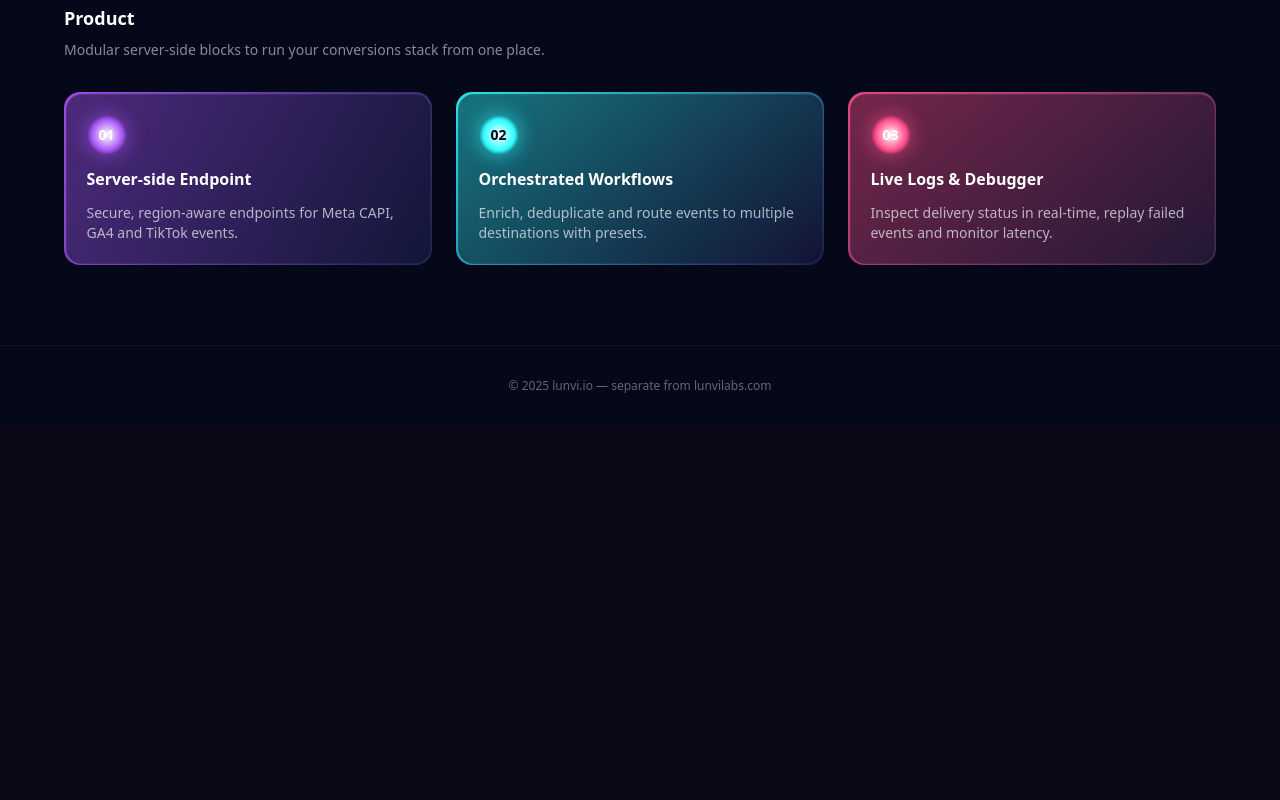
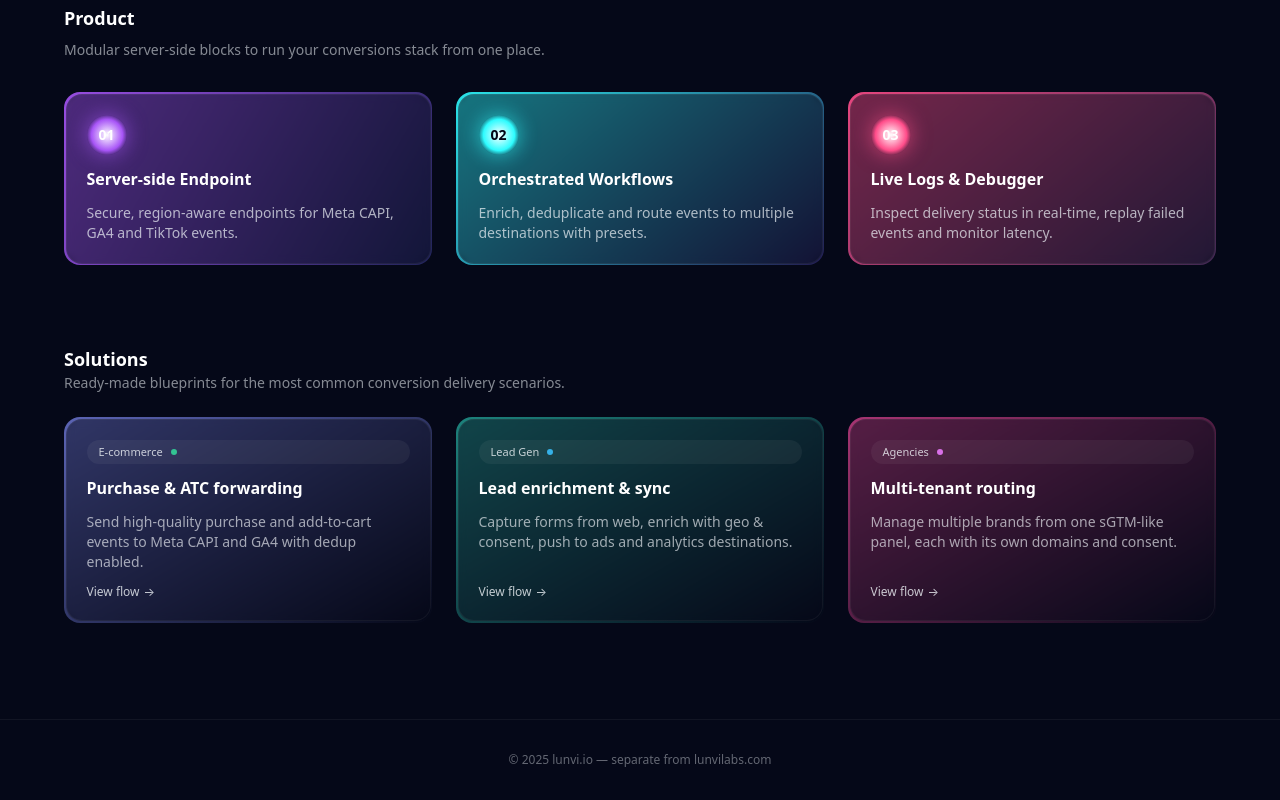
Before and after one commit to tugbaarslanw/lunvi-io, a Next.js app: page / in a window 1280 px wide. Shown: the part 874-1674 px from the top of the page. Before the commit the page ends 1300 px from the top, so only its background shows below. Built offline with nearby package versions, Linux system fonts and the light colour scheme.

Commit message:
Update page.tsx

```diff
--- a/app/page.tsx
+++ b/app/page.tsx
@@ -314,6 +314,79 @@ export default function Home() {
           </div>
         </section>
 
+        {/* SOLUTIONS SECTION */}
+        <section className="mx-auto w-full max-w-6xl px-4 lg:px-0 pb-24">
+          <div className="flex items-center justify-between gap-4 mb-6">
+            <div>
+              <h2 className="text-lg font-semibold">Solutions</h2>
+              <p className="text-sm text-slate-100/55">
+                Ready-made blueprints for the most common conversion delivery scenarios.
+              </p>
+            </div>
+          </div>
+
+          <div className="grid gap-6 md:grid-cols-3">
+            {/* solution 1 */}
+            <div className="relative rounded-2xl bg-[linear-gradient(150deg,rgba(129,140,248,0.7),rgba(15,23,42,0))] p-[1.5px]">
+              <div className="h-full rounded-2xl bg-[#060918]/50 border border-white/5 backdrop-blur-sm p-5 flex flex-col gap-3">
+                <div className="inline-flex items-center gap-2 rounded-full bg-white/5 px-3 py-1 text-[11px] text-slate-100/80">
+                  E-commerce
+                  <span className="h-1.5 w-1.5 rounded-full bg-emerald-400/90" />
+                </div>
+                <h3 className="font-semibold text-white">
+                  Purchase & ATC forwarding
+                </h3>
+                <p className="text-sm text-slate-100/65">
+                  Send high-quality purchase and add-to-cart events to Meta CAPI and
+                  GA4 with dedup enabled.
+                </p>
+                <button className="mt-auto text-xs text-slate-100/80 hover:text-white inline-flex items-center gap-1">
+                  View flow
+                  <span aria-hidden>→</span>
+                </button>
+              </div>
+            </div>
+
+            {/* solution 2 */}
+            <div className="relative rounded-2xl bg-[linear-gradient(150deg,rgba(45,212,191,0.6),rgba(15,23,42,0))] p-[1.5px]">
+              <div className="h-full rounded-2xl bg-[#060918]/50 border border-white/5 backdrop-blur-sm p-5 flex flex-col gap-3">
+                <div className="inline-flex items-center gap-2 rounded-full bg-white/5 px-3 py-1 text-[11px] text-slate-100/80">
+                  Lead Gen
+                  <span className="h-1.5 w-1.5 rounded-full bg-sky-400/90" />
+                </div>
+                <h3 className="font-semibold text-white">Lead enrichment & sync</h3>
+                <p className="text-sm text-slate-100/65">
+                  Capture forms from web, enrich with geo & consent, push to ads and
+                  analytics destinations.
+                </p>
+                <button className="mt-auto text-xs text-slate-100/80 hover:text-white inline-flex items-center gap-1">
+                  View flow
+                  <span aria-hidden>→</span>
+                </button>
+              </div>
+            </div>
+
+            {/* solution 3 */}
+            <div className="relative rounded-2xl bg-[linear-gradient(150deg,rgba(236,72,153,0.7),rgba(15,23,42,0))] p-[1.5px]">
+              <div className="h-full rounded-2xl bg-[#060918]/50 border border-white/5 backdrop-blur-sm p-5 flex flex-col gap-3">
+                <div className="inline-flex items-center gap-2 rounded-full bg-white/5 px-3 py-1 text-[11px] text-slate-100/80">
+                  Agencies
+                  <span className="h-1.5 w-1.5 rounded-full bg-fuchsia-400/90" />
+                </div>
+                <h3 className="font-semibold text-white">Multi-tenant routing</h3>
+                <p className="text-sm text-slate-100/65">
+                  Manage multiple brands from one sGTM-like panel, each with its own
+                  domains and consent.
+                </p>
+                <button className="mt-auto text-xs text-slate-100/80 hover:text-white inline-flex items-center gap-1">
+                  View flow
+                  <span aria-hidden>→</span>
+                </button>
+              </div>
+            </div>
+          </div>
+        </section>
+
         <footer className="py-8 text-center text-xs text-slate-100/40 border-t border-white/5">
           © 2025 lunvi.io — separate from lunvilabs.com
         </footer>
```
